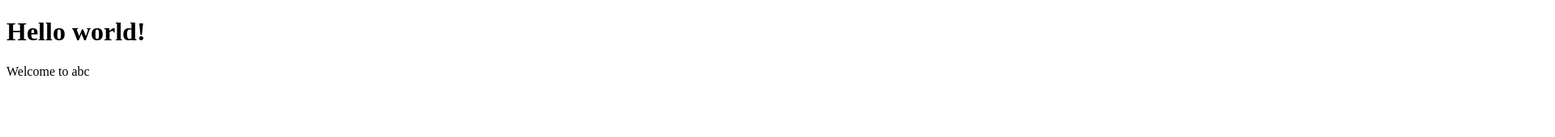
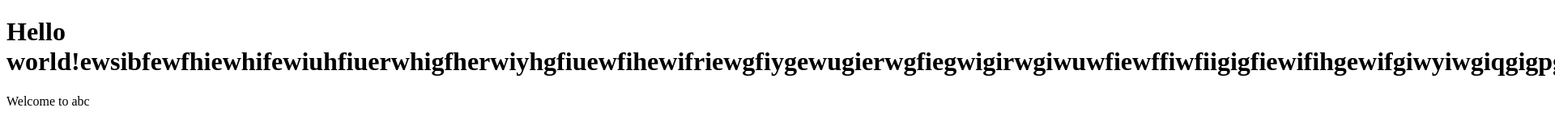
Before and after one commit to eminhuseynbayov/eminhuseynbayov.github.io, a plain HTML site: page index.html in a window 1280 px wide. Shown: the top 170 px of the page at 81% size, 1920 px wide, since content can reach past the window. Drawn offline with Linux system fonts and the light colour scheme.

Commit message:
Update index.html

```diff
--- a/index.html
+++ b/index.html
@@ -4,7 +4,7 @@
     <title>abc</title>
   </head>
   <body>
-    <h1>Hello world!</h1>
+    <h1>Hello world!ewsibfewfhiewhifewiuhfiuerwhigfherwiyhgfiuewfihewifriewgfiygewugierwgfiegwigirwgiwuwfiewffiwfiigigfiewifihgewifgiwyiwgiqgigpgephohhoqhfoheqoheqofhoqhoqhohqohohohfoqofho</h1>
     Welcome to abc
 
     </body>
```
